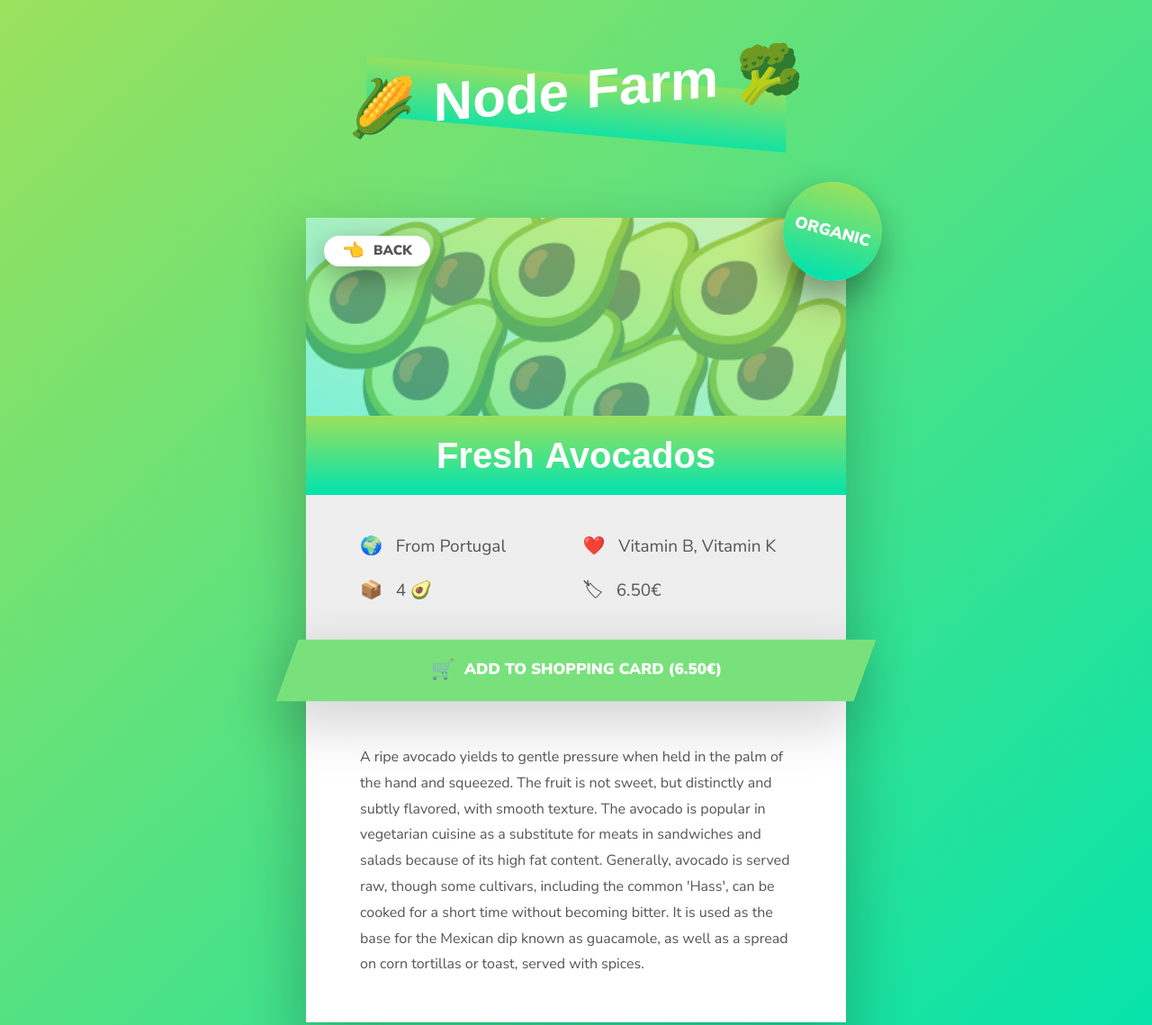
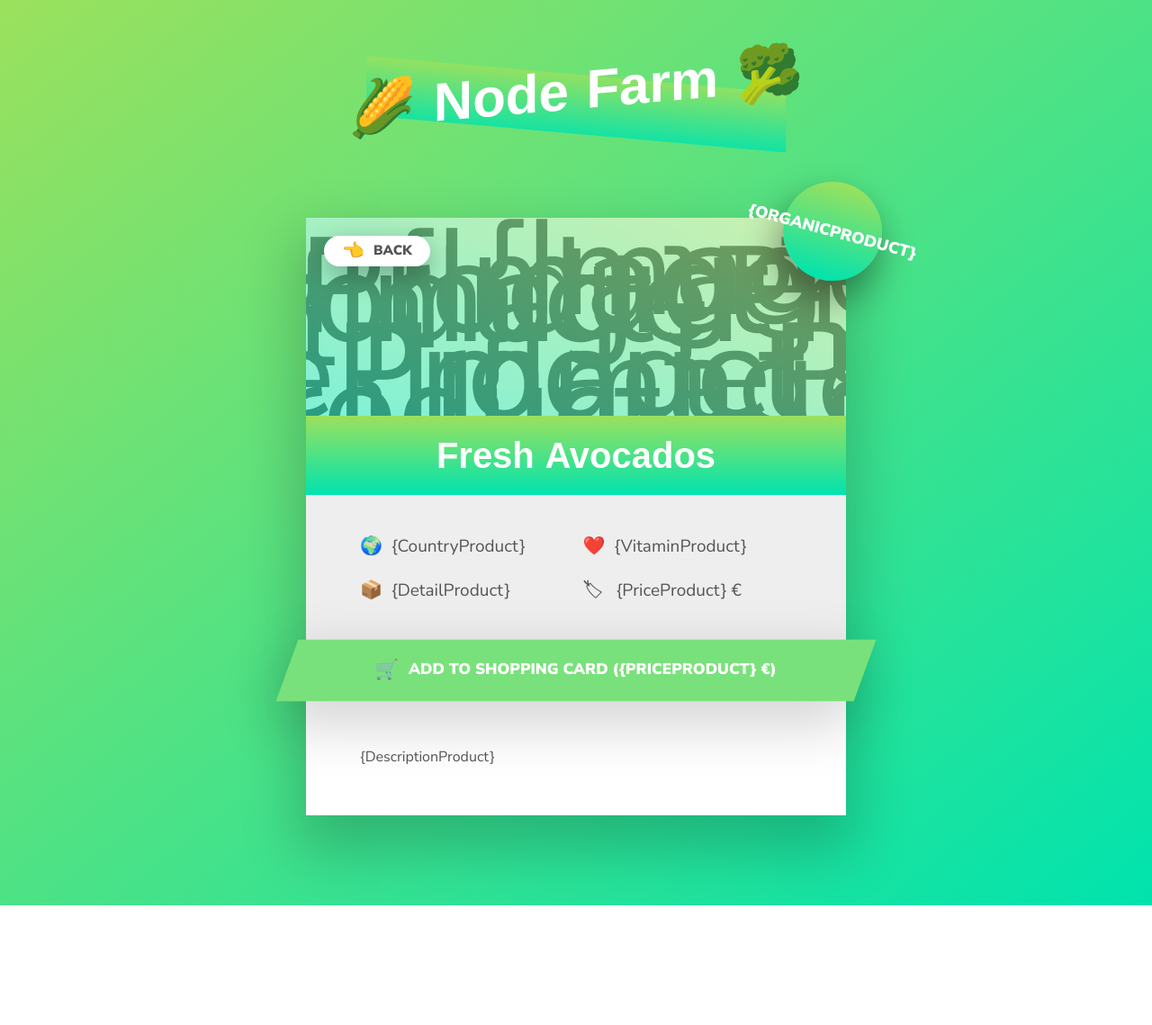
Before and after one commit to Samandar031/node-js, a plain HTML site: page templates/product.html in a window 1280 px wide. Shown: the top 1139 px of the page at 90% size. After the commit the page ends 1006 px from the top, so only its background shows below. Drawn offline with Linux system fonts and the light colour scheme; a web font is replaced by a local one.

Commit message:
jarayonda

```diff
--- a/templates/product.html
+++ b/templates/product.html
@@ -13,7 +13,7 @@
       href="https://emojipedia-us.s3.dualstack.us-west-1.amazonaws.com/thumbs/240/apple/155/ear-of-maize_1f33d.png"
     />
 
-    <title>Fresh Avocados 🥑 /// NODE FARM</title>
+    <title>{NameProduct} {ImageProduct} /// NODE FARM</title>
 
     <style>
       *,
@@ -270,44 +270,36 @@
       <h1>🌽 Node Farm 🥦</h1>
 
       <figure class="product">
-        <div class="product__organic"><h5>Organic</h5></div>
+        <div class="product__organic"><h5>{OrganicProduct}</h5></div>
         <a href="#" class="product__back">
           <span class="emoji-left">👈</span>Back
         </a>
         <div class="product__hero">
-          <span class="product__emoji product__emoji--1">🥑</span>
-          <span class="product__emoji product__emoji--2">🥑</span>
-          <span class="product__emoji product__emoji--3">🥑</span>
-          <span class="product__emoji product__emoji--4">🥑</span>
-          <span class="product__emoji product__emoji--5">🥑</span>
-          <span class="product__emoji product__emoji--6">🥑</span>
-          <span class="product__emoji product__emoji--7">🥑</span>
-          <span class="product__emoji product__emoji--8">🥑</span>
-          <span class="product__emoji product__emoji--9">🥑</span>
+          <span class="product__emoji product__emoji--1">{ImageProduct}</span>
+          <span class="product__emoji product__emoji--2">{ImageProduct}</span>
+          <span class="product__emoji product__emoji--3">{ImageProduct}</span>
+          <span class="product__emoji product__emoji--4">{ImageProduct}</span>
+          <span class="product__emoji product__emoji--5">{ImageProduct}</span>
+          <span class="product__emoji product__emoji--6">{ImageProduct}</span>
+          <span class="product__emoji product__emoji--7">{ImageProduct}</span>
+          <span class="product__emoji product__emoji--8">{ImageProduct}</span>
+          <span class="product__emoji product__emoji--9">{ImageProduct}</span>
         </div>
         <h2 class="product__name">Fresh Avocados</h2>
         <div class="product__details">
-          <p><span class="emoji-left">🌍</span> From Portugal</p>
-          <p><span class="emoji-left">❤️</span> Vitamin B, Vitamin K</p>
-          <p><span class="emoji-left">📦</span> 4 🥑</p>
-          <p><span class="emoji-left">🏷</span> 6.50€</p>
+          <p><span class="emoji-left">🌍</span>{CountryProduct}</p>
+          <p><span class="emoji-left">❤️</span>{VitaminProduct}</p>
+          <p><span class="emoji-left">📦</span>{DetailProduct}</p>
+          <p><span class="emoji-left">🏷</span> {PriceProduct} €</p>
         </div>
 
-        <a href="#" class="product__link">
+        <a href="/overview" class="product__link">
           <span class="emoji-left">🛒</span>
-          <span>Add to shopping card (6.50€)</span>
+          <span>Add to shopping card ({PriceProduct} €)</span>
         </a>
 
         <p class="product__description">
-          A ripe avocado yields to gentle pressure when held in the palm of the
-          hand and squeezed. The fruit is not sweet, but distinctly and subtly
-          flavored, with smooth texture. The avocado is popular in vegetarian
-          cuisine as a substitute for meats in sandwiches and salads because of
-          its high fat content. Generally, avocado is served raw, though some
-          cultivars, including the common 'Hass', can be cooked for a short time
-          without becoming bitter. It is used as the base for the Mexican dip
-          known as guacamole, as well as a spread on corn tortillas or toast,
-          served with spices.
+          {DescriptionProduct}
         </p>
       </figure>
 
```
Also changed, not shown: index.js (+22 -0 lines), code-snapshot.png (added).
